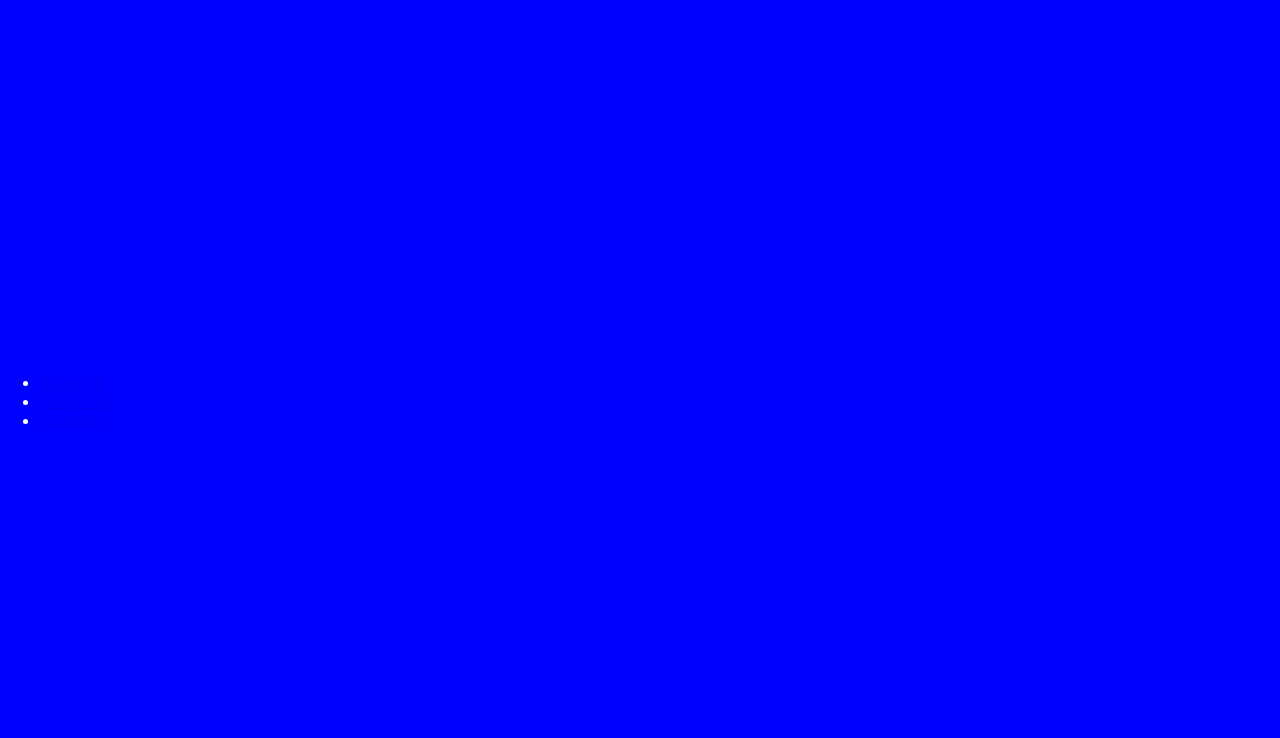
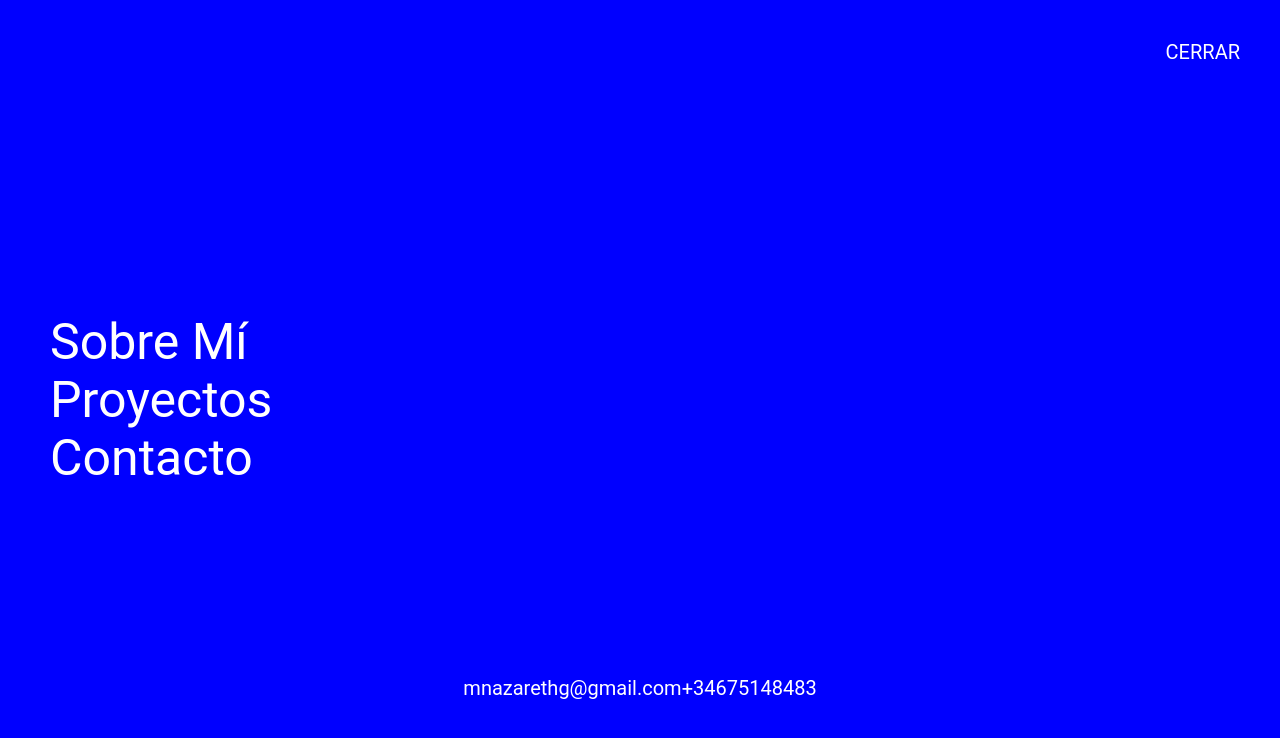
Before and after one commit to mnazarethg/portfolio, a React (Create React App) app: page /MenuPage in a window 1280 px wide. Shown: the top 738 px of the page. Built offline with nearby package versions, Linux system fonts and the light colour scheme.

Commit message:
modificaciones Portfolio

```diff
--- a/src/App.css
+++ b/src/App.css
@@ -7,12 +7,12 @@
   padding: 40px;
   cursor: pointer;
   font-size: 20px;
-  font-weight: bold;
+  font-family: 'Roboto';
   text-decoration: none;
 }
 
 body {
-  font-family: 'Lato', sans-serif;
+  font-family: 'Roboto';
 }
 
 .background-image {
--- a/src/components/Header.js
+++ b/src/components/Header.js
@@ -1,14 +1,15 @@
-import React, { useState } from 'react';
-import { Link } from 'react-router-dom';
+import React from 'react';
+import { Link, useLocation } from 'react-router-dom';
 import '../App.css';
 
-
 function Header() {
+  const location = useLocation();
 
   return (
     <nav>
         <link href="https://fonts.googleapis.com/css2?family=Lato:wght@400;700&display=swap" rel="stylesheet"></link>
         <Link className="menu-span" to="/MenuPage">MENU</Link>
+
     </nav>
   );
 };
--- a/src/pages/AboutMe.js
+++ b/src/pages/AboutMe.js
@@ -16,7 +16,7 @@ function AboutMe() {
     <>
     <div className={`menuPage ${telonSubiendo ? 'menuPageUp' : ''}`}>
     </div>
-    <div className="nombreContainer" style={{visibility: telonSubiendo ? 'visible' : 'hidden'}}>
+    <div className="content-page" style={{visibility: telonSubiendo ? 'visible' : 'hidden'}}>
       <h1>MARIA</h1>
     </div>
     </>
--- a/src/pages/MenuPage.css
+++ b/src/pages/MenuPage.css
@@ -26,6 +26,14 @@
     justify-content: left;
     align-items: center;
   }
+  .menuOptions {
+    font-size: 50px;
+    color: white;
+    text-decoration: none;
+    margin-left: 50px;
+    font-family: 'Roboto';
+
+  }
 
   .menuPageDown {
     animation: telonPageAnimation 0.5s ease-out forwards;
@@ -39,10 +47,24 @@
   .initialHide {
     display: none;
   }
-  .nombreContainer {
+  .content-page {
     position: absolute;
-    top: 20%; /* Ajusta este valor según necesites */
+    top: 20%;
     left: 50%;
     transform: translate(-50%, -50%);
     z-index: 1;
   }
+
+  .contactInfo {
+    position: absolute;
+    bottom: 10%;
+    display: flex;
+    justify-content: center;
+    width: 100%;
+  }
+
+  .contactInfo p {
+    color: white;
+    font-size: 20px;
+    font-family: 'Roboto';
+  }
--- a/src/pages/MenuPage.js
+++ b/src/pages/MenuPage.js
@@ -16,11 +16,18 @@ const MenuPage = () => {
   return (
     <>
       <div className={`menuPage ${telonBajado ? 'menuPageDown' : 'initialHide'}`} >
-        <ul>
-          <li><Link to="/AboutMe">Sobre Mí</Link></li>
-          <li><Link to="/Proyectos">Proyectos</Link></li>
-          <li><Link to="/Contacto">Contacto</Link></li>
-        </ul>
+      <Link className="menu-span" to="/">CERRAR</Link>
+        <div>
+          <Link className='menuOptions' to="/AboutMe">Sobre Mí</Link>
+          <br></br>
+          <Link className='menuOptions' to="/Proyectos">Proyectos</Link>
+          <br></br>
+          <Link className='menuOptions' to="/Contacto">Contacto</Link>
+        </div>
+        <div className="contactInfo">
+          <p>mnazarethg@gmail.com</p>
+          <p>+34675148483</p>
+        </div>
       </div>
     </>
   );
```
Also changed, not shown: src/pages/SobreMi.js (deleted, +0 -14 lines).
